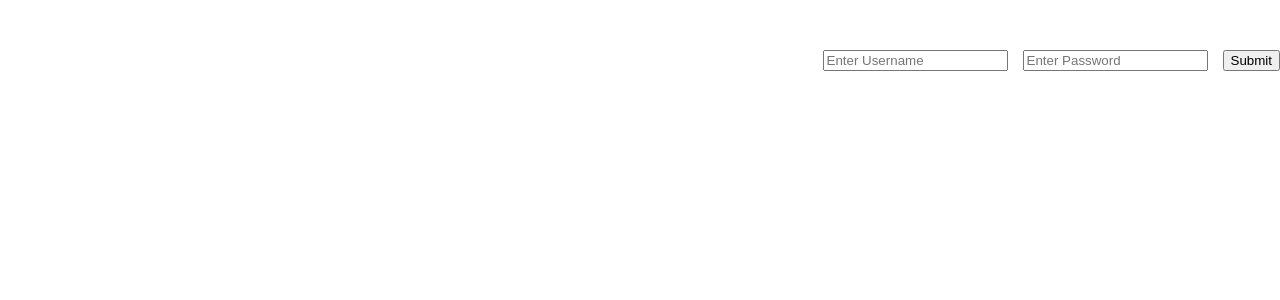
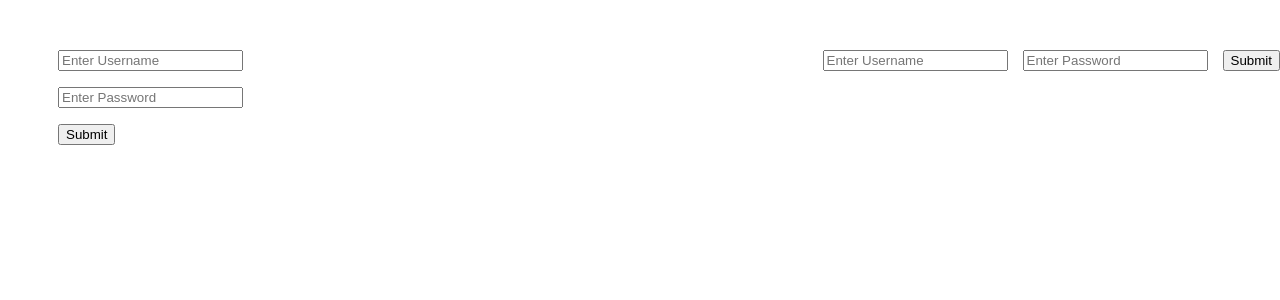
Before and after one commit to mstamos/react-academy, a React (Create React App) app in the folder two-logins/: page / in a window 1280 px wide. Shown: the top 300 px of the page. Built offline with nearby package versions, Linux system fonts and the light colour scheme; the HTML template or start-up script is replaced by a standard one.

Commit message:
Display main login

```diff
--- a/two-logins/src/App.js
+++ b/two-logins/src/App.js
@@ -12,6 +12,16 @@ export default class App extends React.Component {
           <span className='right-space'/>
           <button>Submit</button>
         </div>
+
+        <div className='main-login'>
+          <p>
+            <input type="text" placeholder="Enter Username" name="uname"/>
+          </p>
+          <p>
+            <input type="password" placeholder="Enter Password" name="psw"/>
+          </p>
+          <button>Submit</button>
+        </div>
       </div>
     )
   }
```
